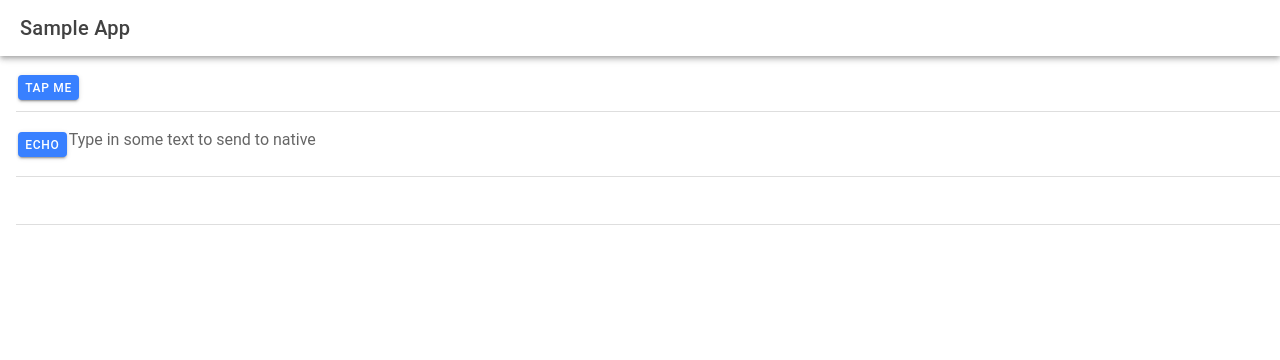
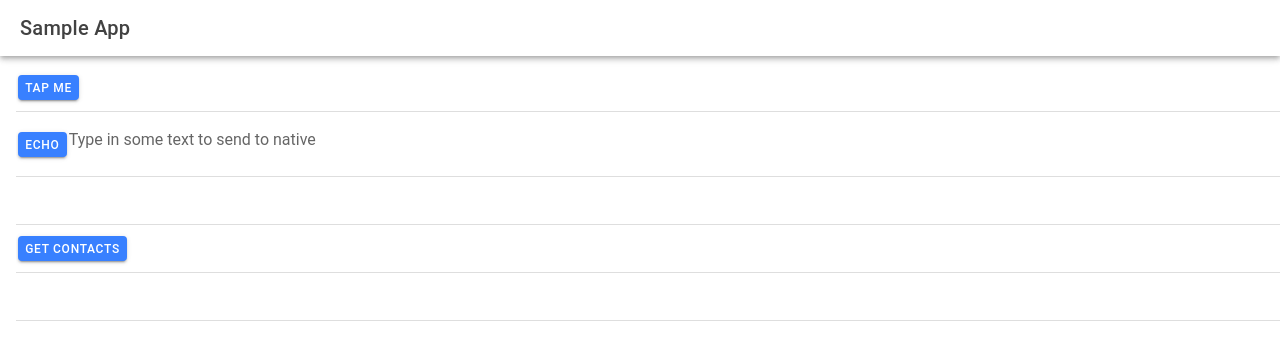
Before and after one commit to ssebi/Capacitor--CaseStudy, a React (Vite) app in the folder SampelApp/: page /home in a window 1280 px wide. Shown: the top 360 px of the page. Built offline with nearby package versions, Linux system fonts and the light colour scheme; what @capacitor/core would draw is missing.

Commit message:
Add new Contacts plugin mock
Soon, it will be able to take the native contacts and relay them back to JS

```diff
--- a/SampelApp/src/pages/Home.tsx
+++ b/SampelApp/src/pages/Home.tsx
@@ -2,6 +2,7 @@ import { IonButton, IonContent, IonHeader, IonItem, IonList, IonPage, IonText, I
 import { useState } from 'react';
 import './Home.css';
 import Echo from '../plugins/Echo';
+import Contacts from '../plugins/Contacts';
 
 const Home: React.FC = () => {
   const onButtonTapped = () => {
@@ -22,6 +23,16 @@ const Home: React.FC = () => {
   }
   const [echoText, setEchoText] = useState('')
   const [text, setText] = useState('')
+
+  const onGetContactsButtonTapped = async () => {
+    try {
+      const results = (await Contacts.getContacts()).results.join(' ')
+      setResponse(results)
+    } catch (error) {
+      setResponse(`${error}`)
+    }
+  }
+  const [response, setResponse] = useState('')
 
   return (
     <IonPage>
@@ -62,6 +73,16 @@ const Home: React.FC = () => {
             <IonText>{echoText}</IonText>
           </IonItem>
 
+          {/* This is a button that calls the get contacts native function */}
+          <IonItem>
+            <IonButton onClick={() => onGetContactsButtonTapped()}>
+              Get Contacts
+            </IonButton>
+          </IonItem>
+          <IonItem>
+            <IonText>{response}</IonText>
+          </IonItem>
+
         </IonList>
       </IonContent>
     </IonPage>
--- /dev/null
+++ b/SampelApp/src/plugins/Contacts.tsx
@@ -0,0 +1,9 @@
+import { registerPlugin } from '@capacitor/core';
+
+export interface ContactsPlugin {
+    getContacts(): Promise<{ results: string[] }>;
+}
+
+const Contacts = registerPlugin<ContactsPlugin>('Contacts');
+
+export default Contacts;
```
Also changed, not shown: 3 other files (tests, documents, lock files or other folders).
